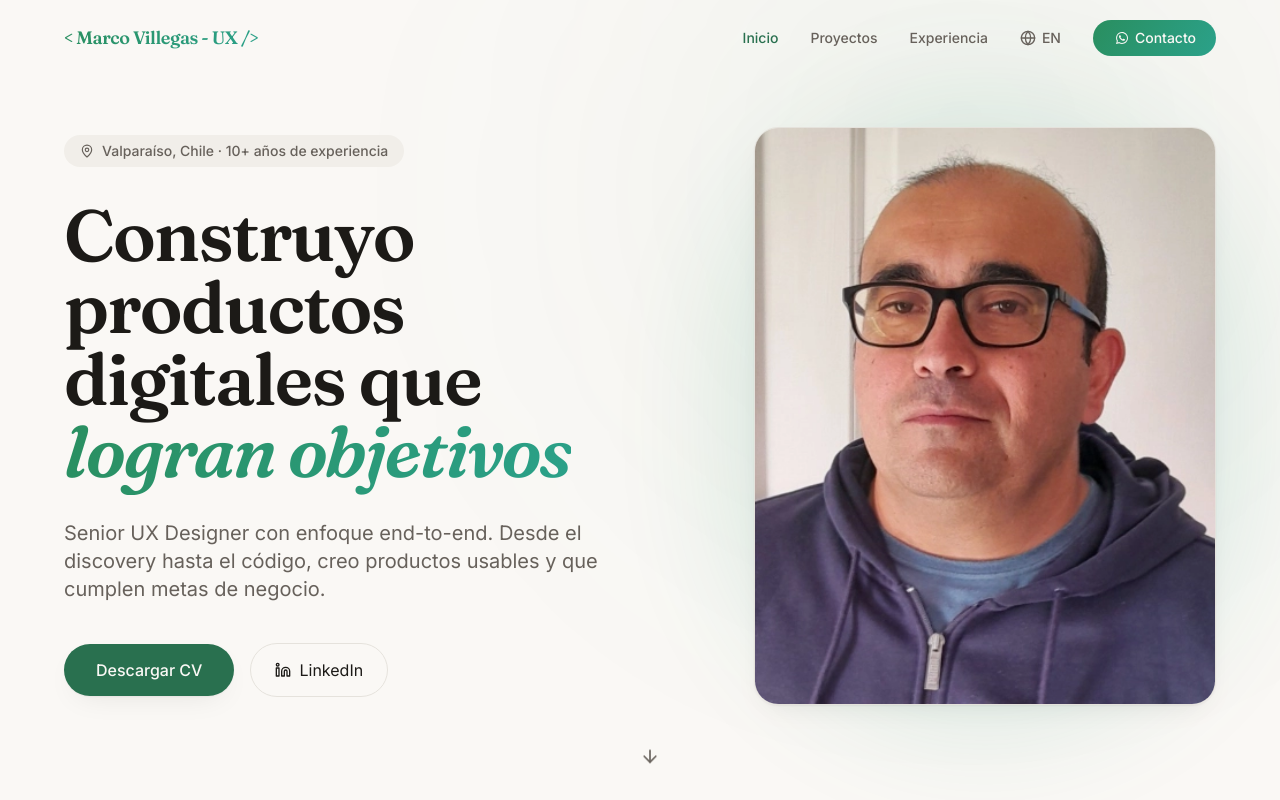
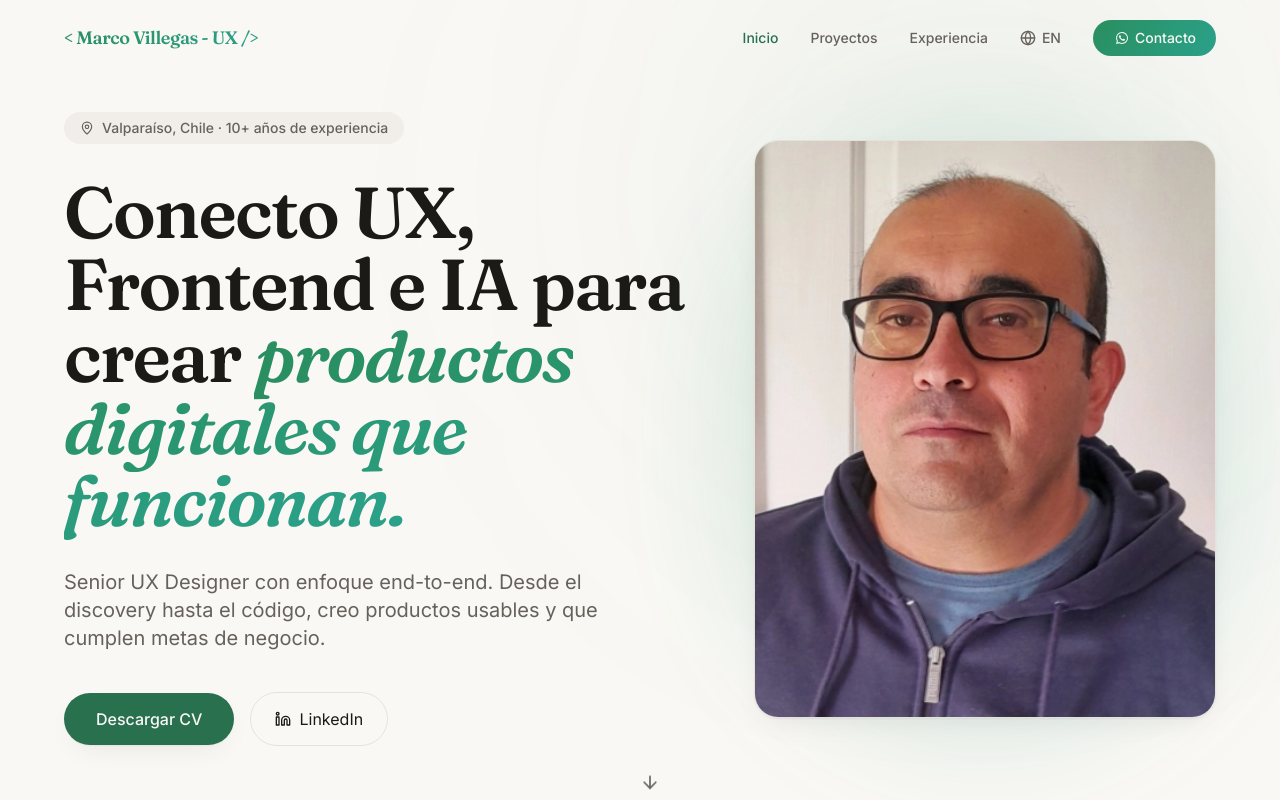
Before and after one commit to M4rqu1nh0/portfolio-2026, a React (Vite) app: page / in a window 1280 px wide. Shown: the top 800 px of the page. Built offline with nearby package versions, Linux system fonts and the light colour scheme.

Commit message:
content: update hero heading copy (es/en)

```diff
--- a/src/i18n/dictionary.ts
+++ b/src/i18n/dictionary.ts
@@ -70,8 +70,8 @@ const es: Dictionary = {
   },
   hero: {
     badge: "Valparaíso, Chile · 10+ años de experiencia",
-    headingLead: "Construyo productos digitales que",
-    headingHighlight: "logran objetivos",
+    headingLead: "Conecto UX, Frontend e IA para crear",
+    headingHighlight: "productos digitales que funcionan.",
     subtitle:
       "Senior UX Designer con enfoque end-to-end. Desde el discovery hasta el código, creo productos usables y que cumplen metas de negocio.",
     downloadCv: "Descargar CV",
@@ -165,8 +165,8 @@ const en: Dictionary = {
   },
   hero: {
     badge: "Valparaíso, Chile · 10+ years of experience",
-    headingLead: "I build digital products that",
-    headingHighlight: "achieve goals",
+    headingLead: "I connect UX, Frontend and AI to build",
+    headingHighlight: "digital products that work.",
     subtitle:
       "Senior UX Designer with an end-to-end approach. From discovery to code, I craft usable products that meet business goals.",
     downloadCv: "Download CV",
```
